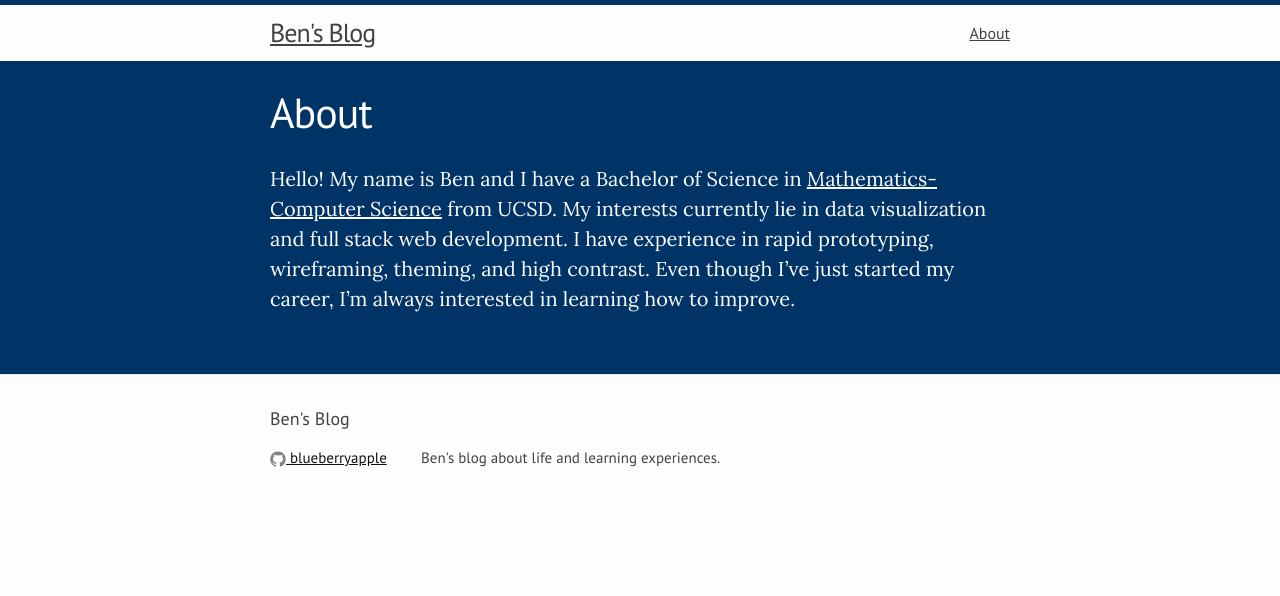
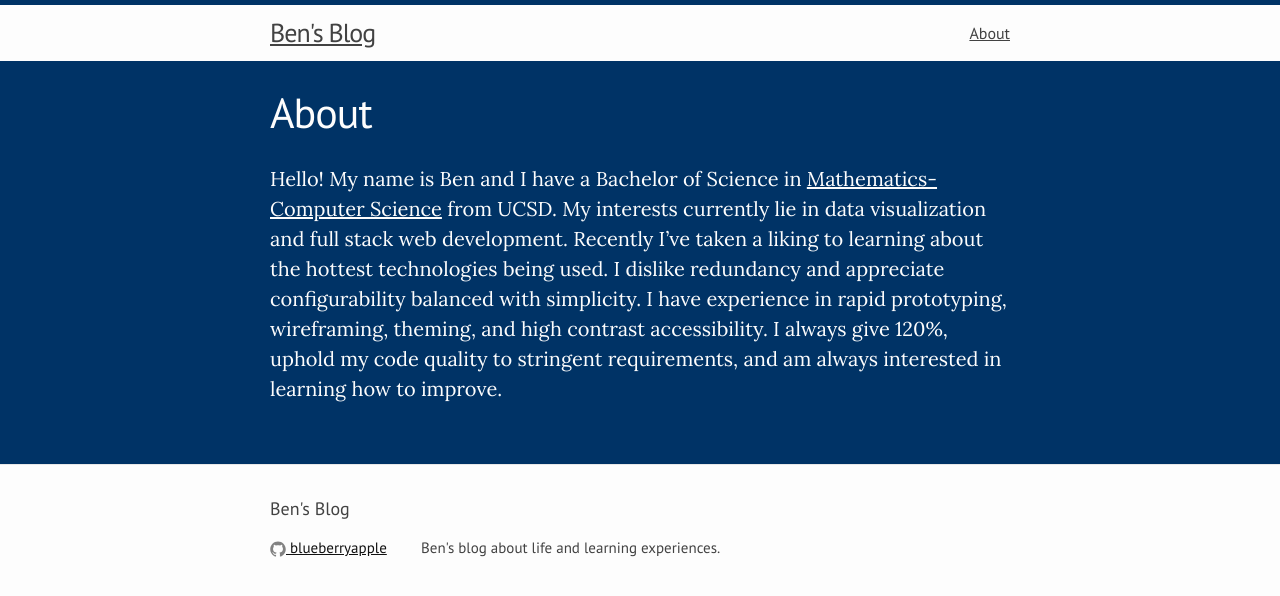
Before and after one commit to blueberryapple/blueberryapple.github.io, a Jekyll site: the page built from about.md, in a window 1280 px wide. Shown: the top 596 px of the page. Built offline with Jekyll 4.4.1, drawn with Linux system fonts in a browser that asks for light colours.

Commit message:
about me description updated

```diff
--- a/about.md
+++ b/about.md
@@ -4,4 +4,4 @@
 permalink: /about/
 ---
 
-Hello! My name is Ben and I have a Bachelor of Science in [Mathematics-Computer Science](https://archive.fo/l7ekb) from UCSD. My interests currently lie in data visualization and full stack web development. I have experience in rapid prototyping, wireframing, theming, and high contrast. Even though I've just started my career, I'm always interested in learning how to improve.
+Hello! My name is Ben and I have a Bachelor of Science in [Mathematics-Computer Science](https://archive.fo/l7ekb) from UCSD. My interests currently lie in data visualization and full stack web development. Recently I've taken a liking to learning about the hottest technologies being used. I dislike redundancy and appreciate configurability balanced with simplicity. I have experience in rapid prototyping, wireframing, theming, and high contrast accessibility. I always give 120%, uphold my code quality to stringent requirements, and am always interested in learning how to improve.
```
